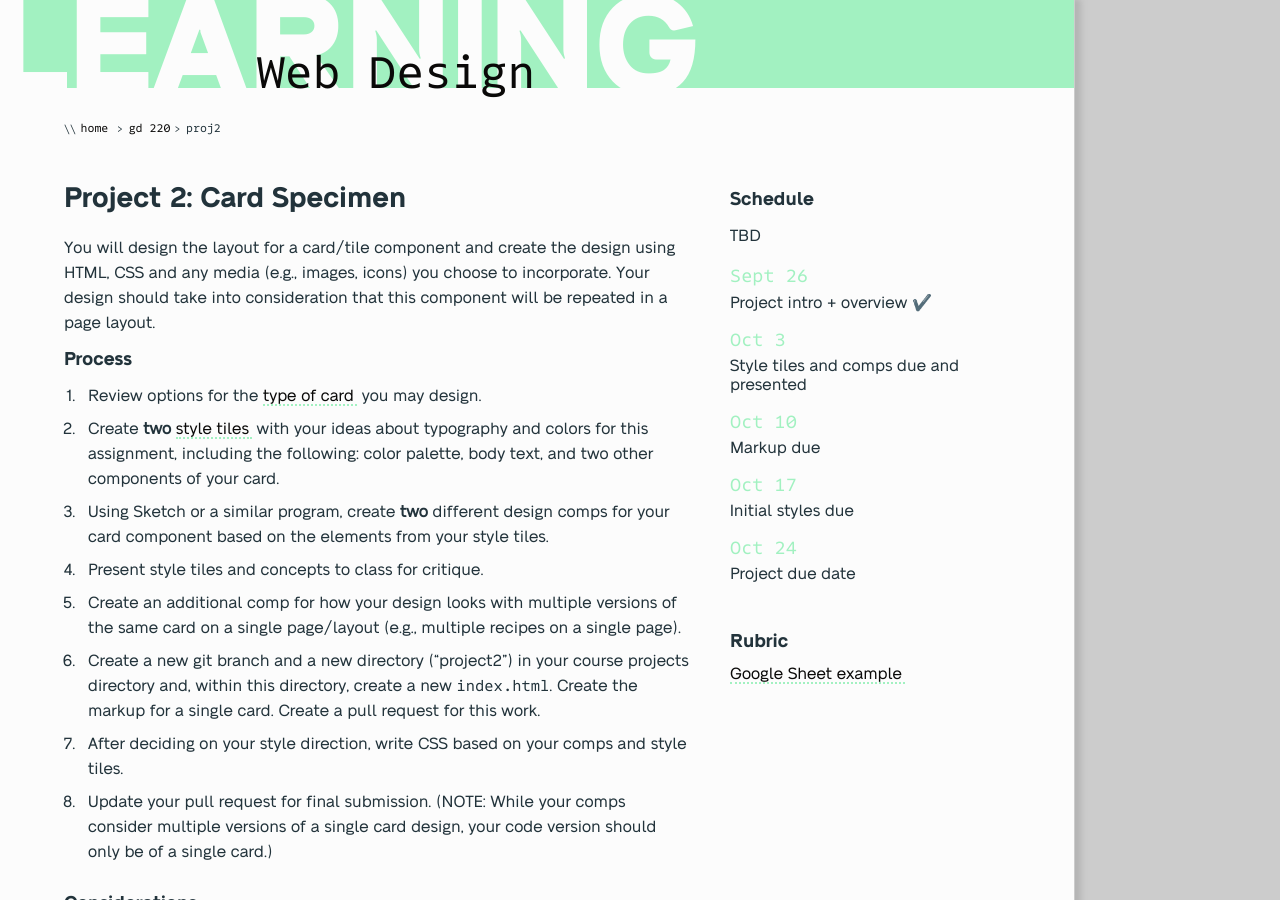
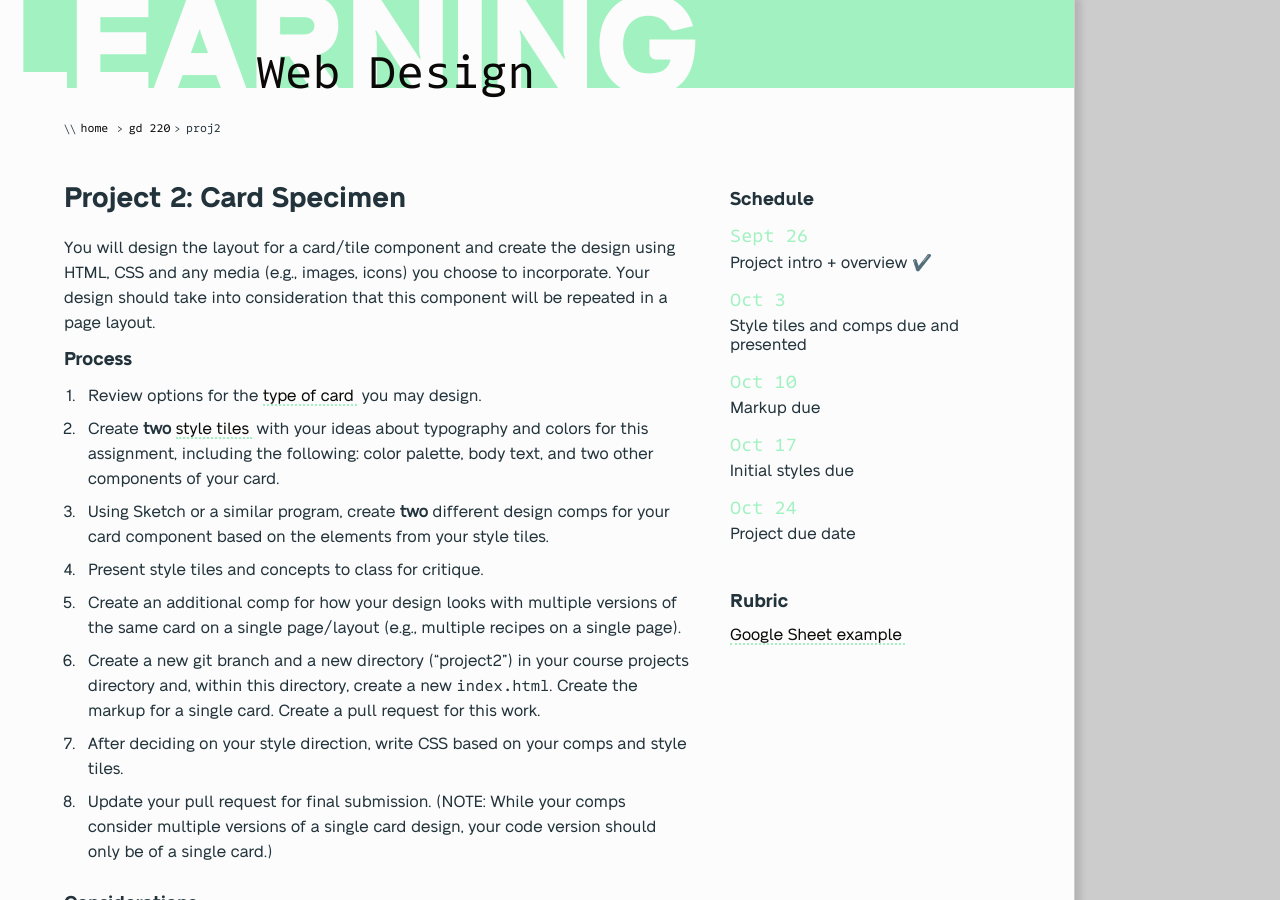
Before and after one commit to mica-web/mica-web.github.io, a Jekyll site: the page built from gd-220/proj2.md, in a window 1280 px wide and 900 px high. Built offline with Jekyll 4.4.1, drawn with Linux system fonts in a browser that asks for light colours; some web fonts are replaced.

Commit message:
Remove TBD

```diff
--- a/gd-220/proj2.md
+++ b/gd-220/proj2.md
@@ -111,8 +111,6 @@ Other possibilities (at least 2):
 
 <h2>Schedule</h2>
 
-<p>TBD</p>
-
 <dl>
 <dt>Sept 26</dt>
 <dd>Project intro + overview ✔️</dd>
```
